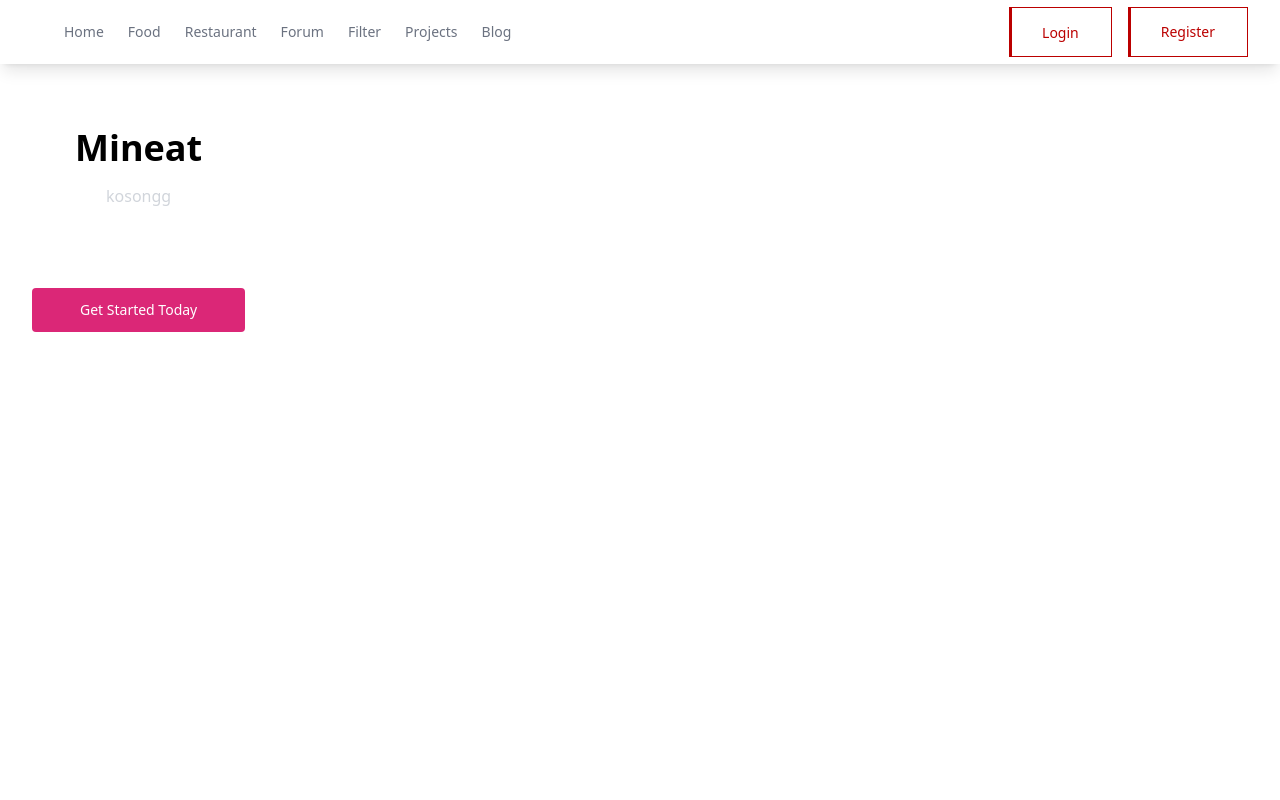
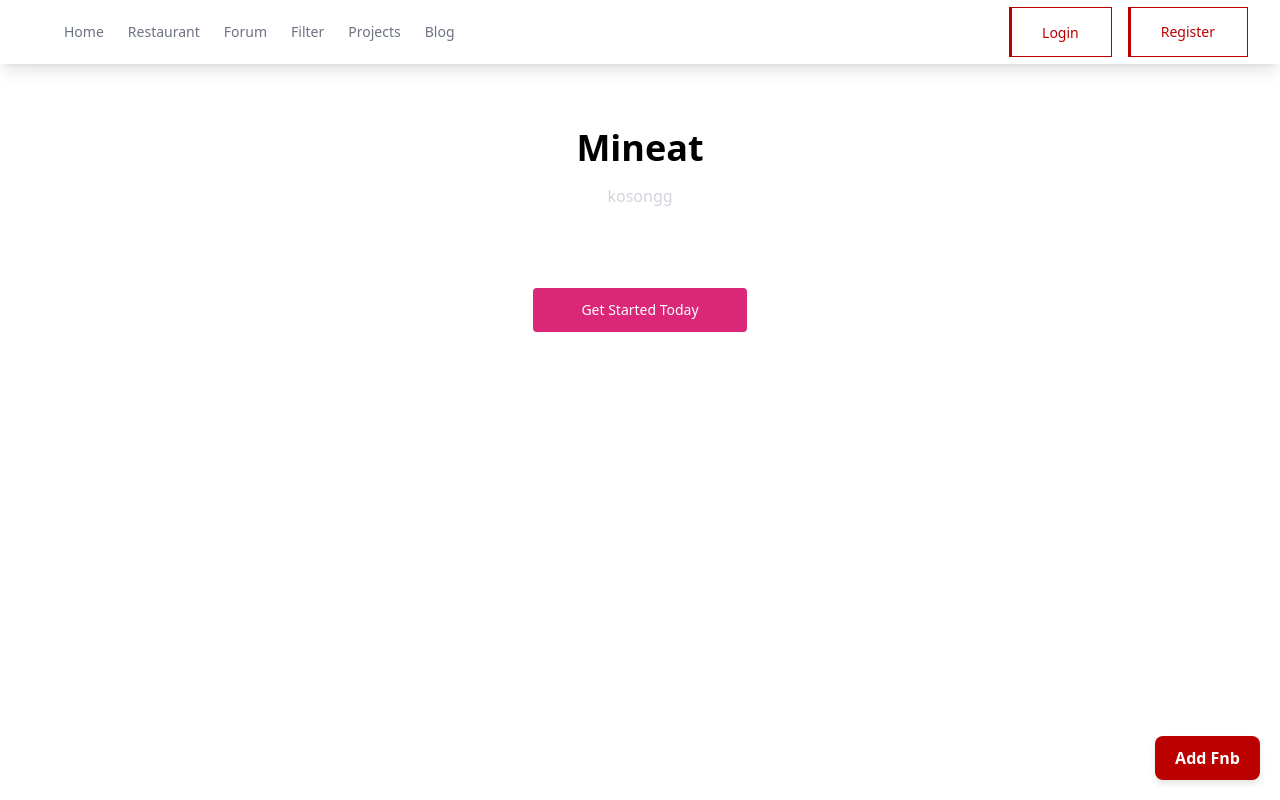
Before and after one commit to C04-PBP/mineat, a Django app: page /fnb/ in a window 1280 px wide. Run offline with Django 5.2, Linux system fonts and the light colour scheme; data that the repository does not hold is empty; some libraries are stand-ins or nearby versions.

Commit message:
adjusment

```diff
--- a/fnb/templates/show_fnb.html
+++ b/fnb/templates/show_fnb.html
@@ -12,6 +12,25 @@
     .content-wrapper {
         margin-top: 64px; /* Adjust according to your navbar's height */
     }
+
+    /* Style for the button at the bottom-left of the screen */
+    .add-fnb-button {
+        position: fixed;
+        bottom: 20px;
+        right: 20px;
+        background-color: #BB0000; /* Button color */
+        color: white;
+        padding: 10px 20px;
+        border-radius: 8px;
+        font-size: 16px;
+        font-weight: bold;
+        box-shadow: 0 4px 6px rgba(0, 0, 0, 0.1);
+        transition: background-color 0.3s ease;
+    }
+
+    .add-fnb-button:hover {
+        background-color: #ff0000; /* Hover color */
+    }
 </style>
 {% endblock meta %}
 
@@ -20,21 +39,16 @@
   {% include "show_header.html" %}
 </header>
 
-
-<div class="flex flex-row gap-4 content-wrapper">
-
+<div class="flex justify-center content-wrapper">
   <section>
       <div class="mx-auto max-w-screen-xl px-4 py-8 sm:px-6 sm:py-12 lg:px-8 lg:py-16">
         <div class="mx-auto max-w-lg text-center">
           <h2 class="text-3xl font-bold sm:text-4xl">Mineat</h2>
-
-          <p class="mt-4 text-gray-300">
-            kosongg
-          </p>
+          <p class="mt-4 text-gray-300">kosongg</p>
         </div>
 
         <!-- Iterating food cards -->
-        <div class="mt-8 grid grid-cols-1 gap-8 md:grid-cols-2 lg:grid-cols-4">
+        <div class="mt-8 grid grid-cols-1 gap-8 sm:grid-cols-1 md:grid-cols-2 lg:grid-cols-3 justify-items-center">
           {% for fnb in fnbs %}
           <div class="tilt-card-container">
             <div class="tilt-card relative h-96 w-72 rounded-xl bg-gradient-to-br from-[#FFF3B0] to-[#FFF3B0]">
@@ -60,6 +74,9 @@
       </div>
   </section>
 </div>
+
+<!-- Fixed button to add new Fnb item -->
+<a href="{% url 'fnb:add_fnb' %}" class="add-fnb-button">Add Fnb</a>
 
 <script>
     const tiltCards = document.querySelectorAll('.tilt-card');
--- a/fnb/urls.py
+++ b/fnb/urls.py
@@ -2,7 +2,7 @@ from django.urls import path
 from fnb.views import (
     show_fnb
     )
-from fnb.views import register, login_user, logout_user, ajax_search_fnb
+from fnb.views import register, login_user, logout_user, ajax_search_fnb, add_fnb
 
 
 app_name = 'fnb'
@@ -13,4 +13,5 @@ urlpatterns = [
     path('login/', login_user, name='login'),
     path('logout/', logout_user, name='logout'),
     path('', ajax_search_fnb, name='ajax_search_fnb'),
+    path('add_fnb/', add_fnb, name='add_fnb'),
 ]
--- a/fnb/views.py
+++ b/fnb/views.py
@@ -14,6 +14,7 @@ from django.views.decorators.http import require_POST
 from django.utils.html import strip_tags
 from django.http import JsonResponse
 from django.template.loader import render_to_string
+from .forms import FnbForm
 
 # Create your views here.
 def register(request):
@@ -66,3 +67,17 @@ def ajax_search_fnb(request):
 
     html = render_to_string('hasil_search_fnb.html', {'fnbs': fnbs})
     return JsonResponse({'html': html})
+
+def add_fnb(request):
+    form = FnbForm(request.POST or None)
+
+    if form.is_valid() and request.method == "POST":
+        mood_entry = form.save(commit=False)
+        mood_entry.user = request.user
+        mood_entry.save()
+        return redirect('ingredient:show_filter')
+    else:
+        form = FnbForm()
+
+    context = {'form': form}
+    return render(request, "add_fnb.html", context)
--- a/ingredient/templates/show_header.html
+++ b/ingredient/templates/show_header.html
@@ -17,9 +17,6 @@
         <ul class="flex items-center gap-6 text-sm">
           <li>
             <a class="text-gray-500 transition hover:text-gray-500/75" href="{% url 'ingredient:show_filter' %}"> Home </a>
-          </li>
-          <li>
-            <a class="text-gray-500 transition hover:text-gray-500/75" href="{% url 'fnb:show-fnb' %}"> Food </a>
           </li>
           <li>
             <a class="text-gray-500 transition hover:text-gray-500/75" href="{% url 'restaurant:show_restaurant' %}"> Restaurant </a>
```
Also changed, not shown: fnb/forms.py (added, +16 -0 lines), fnb/templates/add_fnb.html (added, +43 -0 lines), ingredient/templates/show_filter.html (+23 -2 lines).
